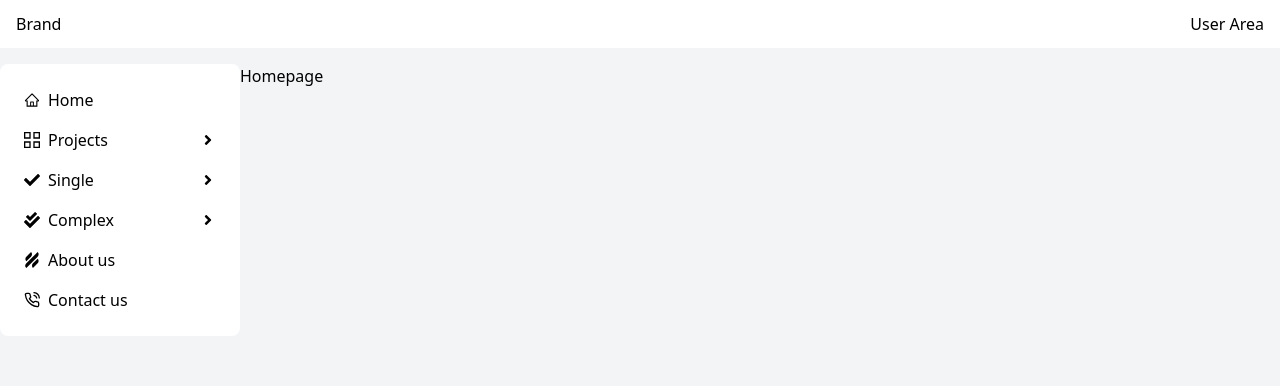
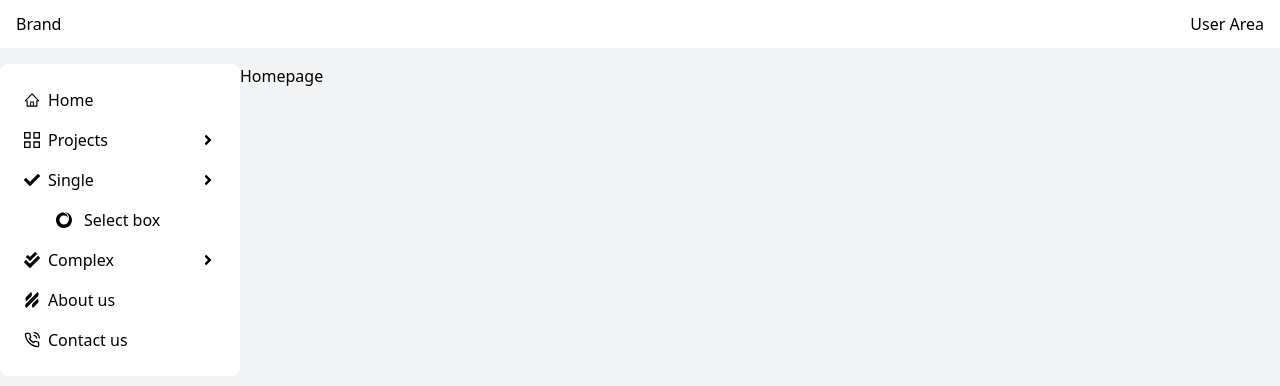
Before and after one commit to NhanVo-gmt/Admin-panel, a Next.js app: page / in a window 1280 px wide. Shown: the top 386 px of the page. Built offline with nearby package versions, Linux system fonts and the light colour scheme.

Commit message:
adding select box in the layout

```diff
--- a/components/MainLayout.jsx
+++ b/components/MainLayout.jsx
@@ -1,17 +1,16 @@
-"use client"
+"use client";
 
 import React, { useContext } from "react";
 import MainHeader from "./MainHeader";
 
-import {AiOutlineHome} from "react-icons/ai"
-import {GrProjects} from "react-icons/gr"
+import { AiOutlineHome } from "react-icons/ai";
+import { GrProjects } from "react-icons/gr";
 import { FaAngleRight, FaCheck, FaCheckDouble } from "react-icons/fa";
-import { SiHelpscout } from "react-icons/si"
-import { FiPhoneCall } from "react-icons/fi"
+import { SiHelpscout, SiSinglestore } from "react-icons/si";
+import { FiPhoneCall } from "react-icons/fi";
 
 import Link from "next/link";
 import { MenuContext } from "@/context/MenuContext";
-
 
 const MainLayout = ({ children }) => {
   const { open } = useContext(MenuContext);
@@ -20,7 +19,11 @@ const MainLayout = ({ children }) => {
     <div className="bg-gray-100 w-full min-h-screen">
       <MainHeader />
       <div className="flex justify-start items-start">
-        <aside className={`bg-white rounded-lg overflow-hidden transition-all duration-150 ${open ? "w-60 p-4" : "w-0"} lg:w-60 lg:p-4`}>
+        <aside
+          className={`bg-white rounded-lg overflow-hidden transition-all duration-150 ${
+            open ? "w-60 p-4" : "w-0"
+          } lg:w-60 lg:p-4`}
+        >
           <ul>
             <li className="flex justify-start items-center hover:bg-blue-200 hover:text-blue-800 rounded-lg p-2">
               <AiOutlineHome className="mr-2" />
@@ -31,14 +34,19 @@ const MainLayout = ({ children }) => {
               <h3 className="flex-1">Projects</h3>
               <FaAngleRight />
             </li>
-            <li className="flex justify-start items-center hover:bg-blue-200 hover:text-blue-800 rounded-lg p-2">
-              <FaCheck className="mr-2" />
-              <h3 className="flex-1">Single</h3>
-              <FaAngleRight />
+            <li className="flex flex-col justify-start items-start hover:bg-blue-200 hover:text-blue-800 rounded-lg p-2">
+              <div className="w-full flex flex-row justify-start items-center">
+                <FaCheck className="mr-2" />
+                <h3 className="flex-1">Single</h3>
+                <FaAngleRight />
+              </div>
+              <ul className="ml-8 mt-4">
+                <li className="flex justify-center items-center gap-3">
+                  <SiSinglestore />
+                  <Link href="/singular/selectbox">Select box</Link>
+                </li>
+              </ul>
             </li>
-            <ul>
-              <li></li>
-            </ul>
             <li className="flex justify-start items-center hover:bg-blue-200 hover:text-blue-800 rounded-lg p-2">
               <FaCheckDouble className="mr-2" />
               <h3 className="flex-1">Complex</h3>
```
